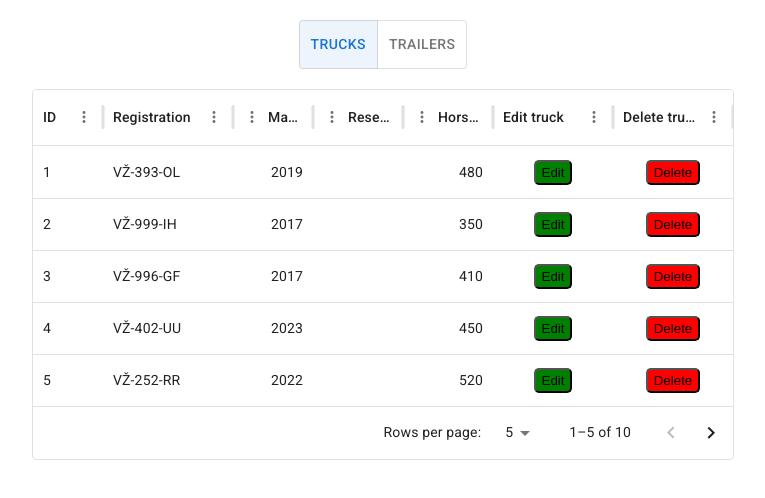
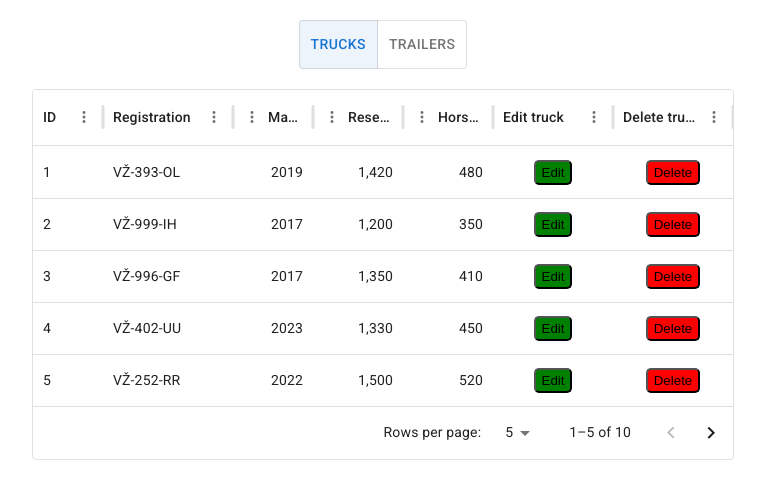
Before and after one commit to Lnola/INFSUS_SOTR, a React (Vite) app in the folder client/: page /trucks in a window 1280 px wide. Shown: the top 498 px of the page, without its empty margins (257-1022 px from the left). Built offline with nearby package versions, Linux system fonts and the light colour scheme.

Commit message:
Changed file structure /Vehicles -> /Truck, /Trailer

```diff
--- a/client/src/pages/Vehicle/truck.tsx
+++ b/client/src/pages/Truck/index.tsx
@@ -56,7 +56,7 @@ const TruckList = () => {
     { field: 'id', headerName: 'ID', width: 70 },
     { field: 'registration', headerName: 'Registration', width: 130 },
     { field: 'makeYear', headerName: 'Make year', type: 'number', width: 80 },
-    { field: 'reservoarCapacity', headerName: 'Reservoir', type: 'number', width: 90,},
+    { field: 'reservoirCapacity', headerName: 'Reservoir', type: 'number', width: 90,},
     { field: 'horsepower', headerName: 'Horsepower', type: 'number', width: 90,},
     {
       field: 'edit',
--- a/client/src/router.tsx
+++ b/client/src/router.tsx
@@ -1,5 +1,5 @@
 import { createBrowserRouter } from 'react-router-dom';
-import TruckList from './pages/Vehicle/truck';
+import TruckList from './pages/Truck';
 import DriverList from '@/pages/Driver';
 
 export const router = createBrowserRouter([
```
Also changed, not shown: client/src/pages/Trailer/Model/Trailer.tsx (renamed from client/src/pages/Vehicle/Model/Trailer.tsx), client/src/pages/Trailer/index.tsx (added), client/src/pages/Truck/Components/EditTruckModal.tsx (renamed from client/src/pages/Vehicle/Components/EditTruckModal.tsx), client/src/pages/Truck/Model/Truck.tsx (renamed from client/src/pages/Vehicle/Model/Truck.tsx).
